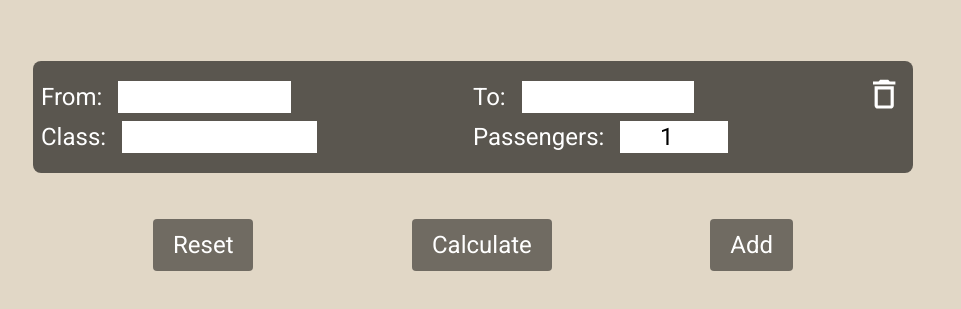
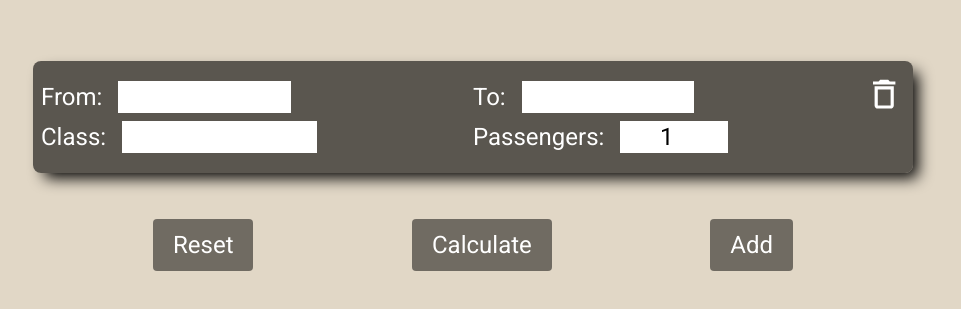
Before and after one commit to borinsimone/FlightFootPrint-Webapp, a React (Create React App) app: page / in a window 1280 px wide. Shown: the part 251-560 px from the top of the page, without its empty margins (167-1128 px from the left). Built offline with nearby package versions, Linux system fonts and the light colour scheme.

Commit message:
box shadow ui test

```diff
--- a/src/FootprintCalculator.js
+++ b/src/FootprintCalculator.js
@@ -79,6 +79,7 @@ function FootprintCalculator() {
     }
   };
   // GoCLimate api fetch example
+
   // const [climateSegment, setClimateSegment] = useState([]);
   // const updateSegment = () => {
   //   setClimateSegment(
@@ -191,8 +192,7 @@ function FootprintCalculator() {
           legList.length > 1
             ? "lg:grid-cols-2 "
             : "lg:grid-cols-1 lg:w-[70%]"
-        }
-
+        } overflow-visible
         `}
       >
         {legList.map((segment, i) => (
--- a/src/Output.js
+++ b/src/Output.js
@@ -34,9 +34,9 @@ function Output({
             ? "lg:w-[60%]"
             : "lg:w-[30%]"
         }
-         lg:gap-6`}
+         lg:gap-6 overflow-visible`}
       >
-        <div className="total flex items-center justify-center gap-2 h-8 md:h-12 bg-[#F8F4EA]   rounded-lg p-2 md:p-3 ">
+        <div className="total  flex items-center justify-center gap-2 h-8 md:h-12 bg-[#F8F4EA]   rounded-lg p-2 md:p-3 ">
           <span>total C02:</span>
           {emissionData ? emissionData.co2e.toFixed(2) : ""}
           {emissionData ? emissionData.co2e_unit : ""}
@@ -85,7 +85,7 @@ function Output({
       )}
 
       <div
-        className={`multi-flight w-[80%] overflow-y-scroll flex flex-col gap-4  md:gap-6 ${
+        className={`multi-flight overflow-visible  w-[80%]  flex flex-col gap-4  md:gap-6 ${
           emissionData && emissionData.legs.length > 1
             ? "lg:w-[50%]"
             : "lg:w-0"
@@ -120,12 +120,12 @@ function Output({
             }`}
                 >
                   <div className="left w-[50%] flex flex-col gap-2 ">
-                    <div className="total flex items-center gap-1">
+                    <div className=" flex items-center gap-1">
                       <span className="">total:</span>
                       {emissionData.legs[i].co2e.toFixed(2)}
                       {emissionData.legs[i].co2e_unit}
                     </div>
-                    <div className="individual flex gap-1">
+                    <div className=" flex gap-1">
                       <span>individual:</span>
                       {(
                         emissionData.legs[i].co2e /
--- a/src/index.css
+++ b/src/index.css
@@ -62,6 +62,15 @@
           animation-fill-mode: forwards;
 }
 
+.total,
+.individual,
+.recap,
+.segment,
+.individual-flight {
+  -webkit-box-shadow: 8px 8px 15px -3px #000000;
+  box-shadow: 8px 8px 15px -3px #000000;
+}
+
 @-webkit-keyframes fade-in {
   100% {
     -webkit-transform: translateX(0);
```
Also changed, not shown: src/index.scss (+9 -0 lines), 1 other file (tests, documents, lock files or other folders).
